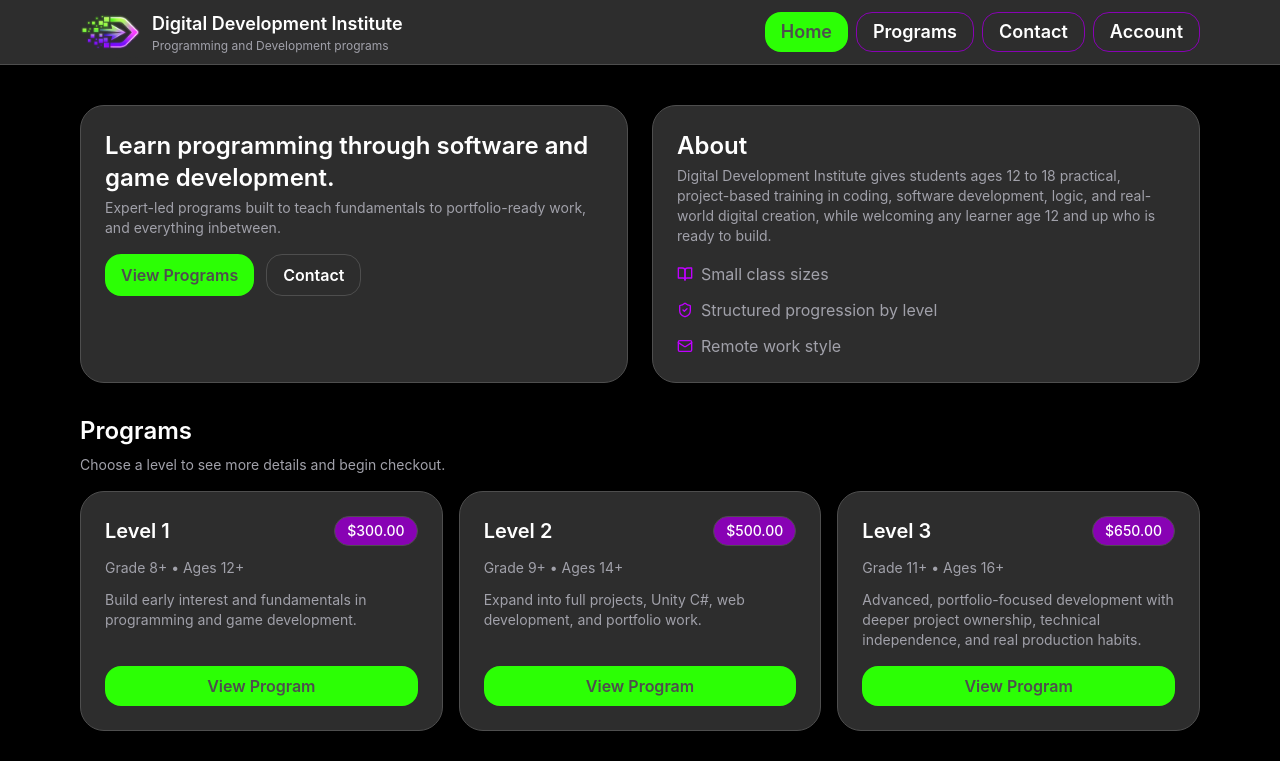
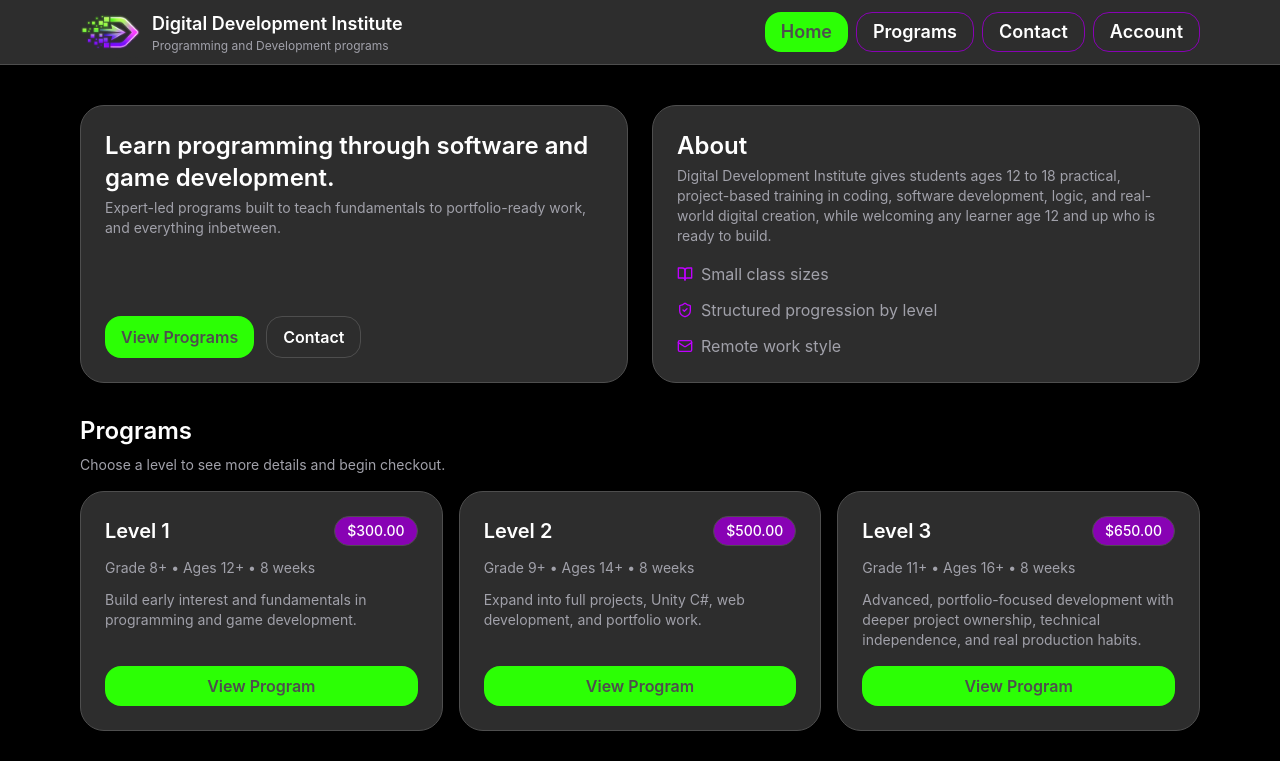
Before and after one commit to Yorgi11/ddi-website, a React (Vite) app: page / in a window 1280 px wide. Shown: the top 761 px of the page. Built offline with nearby package versions, Linux system fonts and the light colour scheme.

Commit message:
Small fixes
Fixed Section Cards on home page. Buttons are now properly spaced

Added missing timeline to program cards

```diff
--- a/src/components/ProgramCard.jsx
+++ b/src/components/ProgramCard.jsx
@@ -38,7 +38,7 @@ export default function ProgramCard({ program, onView }) {
         className={`${va.spacing.marginBottomMedium} ${va.text.smallFont}`}
         style={{ color: va.colors.primaryTextDark }}
       >
-        {program.grades} • {program.ages}
+        {program.grades} • {program.ages} • {program.timeline}
       </div>
 
       <p
--- a/src/components/SectionCard.jsx
+++ b/src/components/SectionCard.jsx
@@ -5,7 +5,6 @@ export default function SectionCard({
   description,
   children,
   fullHeight = false,
-  contentBottom = false,
   minHeight = null,
 }) {
   return (
@@ -31,6 +30,7 @@ export default function SectionCard({
               {title}
             </h2>
           )}
+
           {description && (
             <p
               className={`${va.spacing.marginTopSmall} ${va.text.smallFont}`}
@@ -47,7 +47,6 @@ export default function SectionCard({
           display: "flex",
           flexDirection: "column",
           flex: 1,
-          justifyContent: contentBottom ? "space-between" : "flex-start",
         }}
       >
         {children}
--- a/src/pages/HomePage.jsx
+++ b/src/pages/HomePage.jsx
@@ -22,9 +22,9 @@ export default function HomePage() {
           title="Learn programming through software and game development."
           description="Expert-led programs built to teach fundamentals to portfolio-ready work, and everything inbetween."
           fullHeight
-          contentBottom
           minHeight="255px"
         >
+          <div style={{ marginTop: "auto" }}>
             <div className={va.layout.flexWrapRow}>
               <button
                 onClick={() => navigate("/programs")}
@@ -48,6 +48,7 @@ export default function HomePage() {
               >
                 Contact
               </button>
+            </div>
           </div>
         </SectionCard>
 
```
Lines whose indentation alone changed are shown as unchanged.
